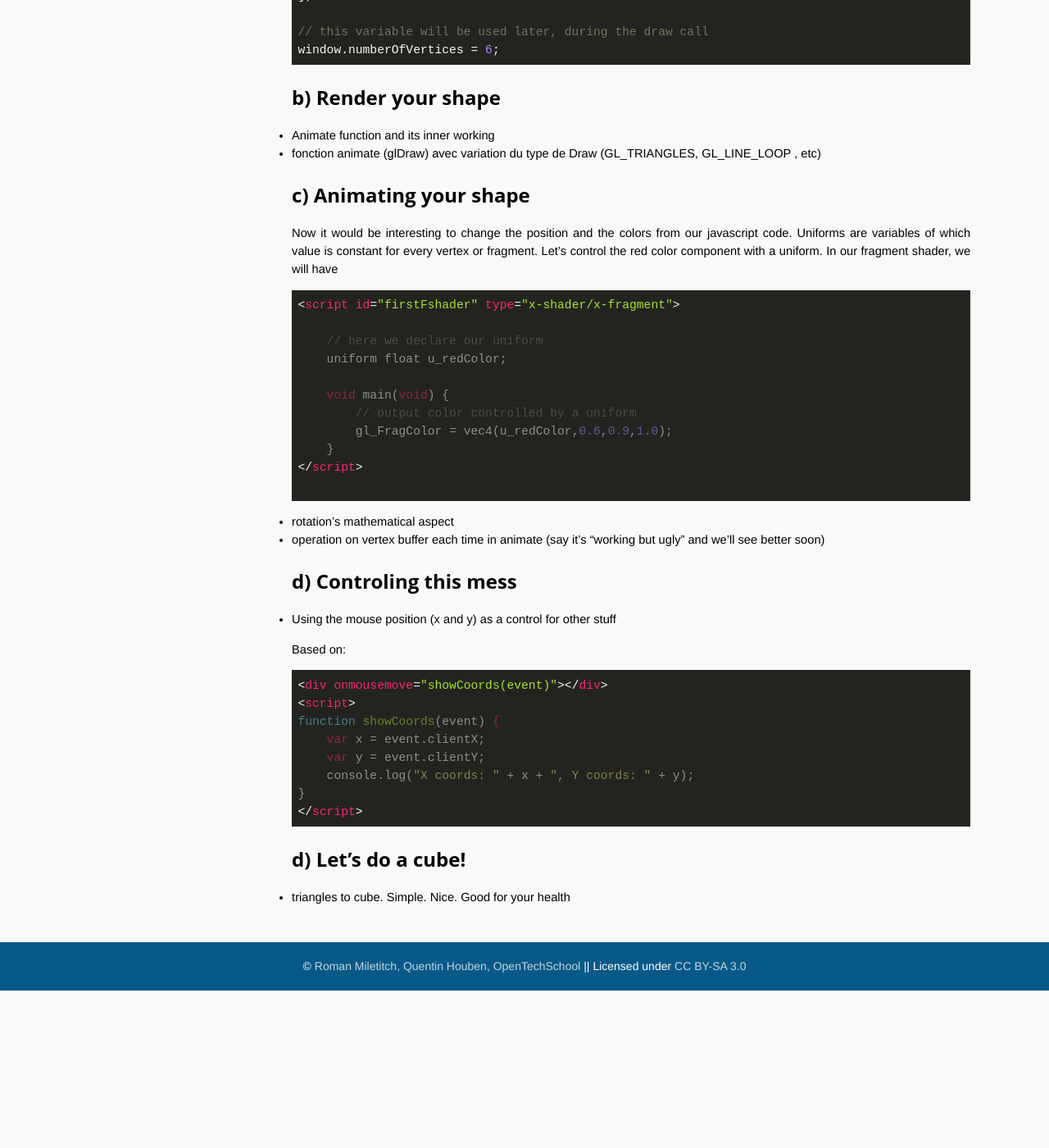
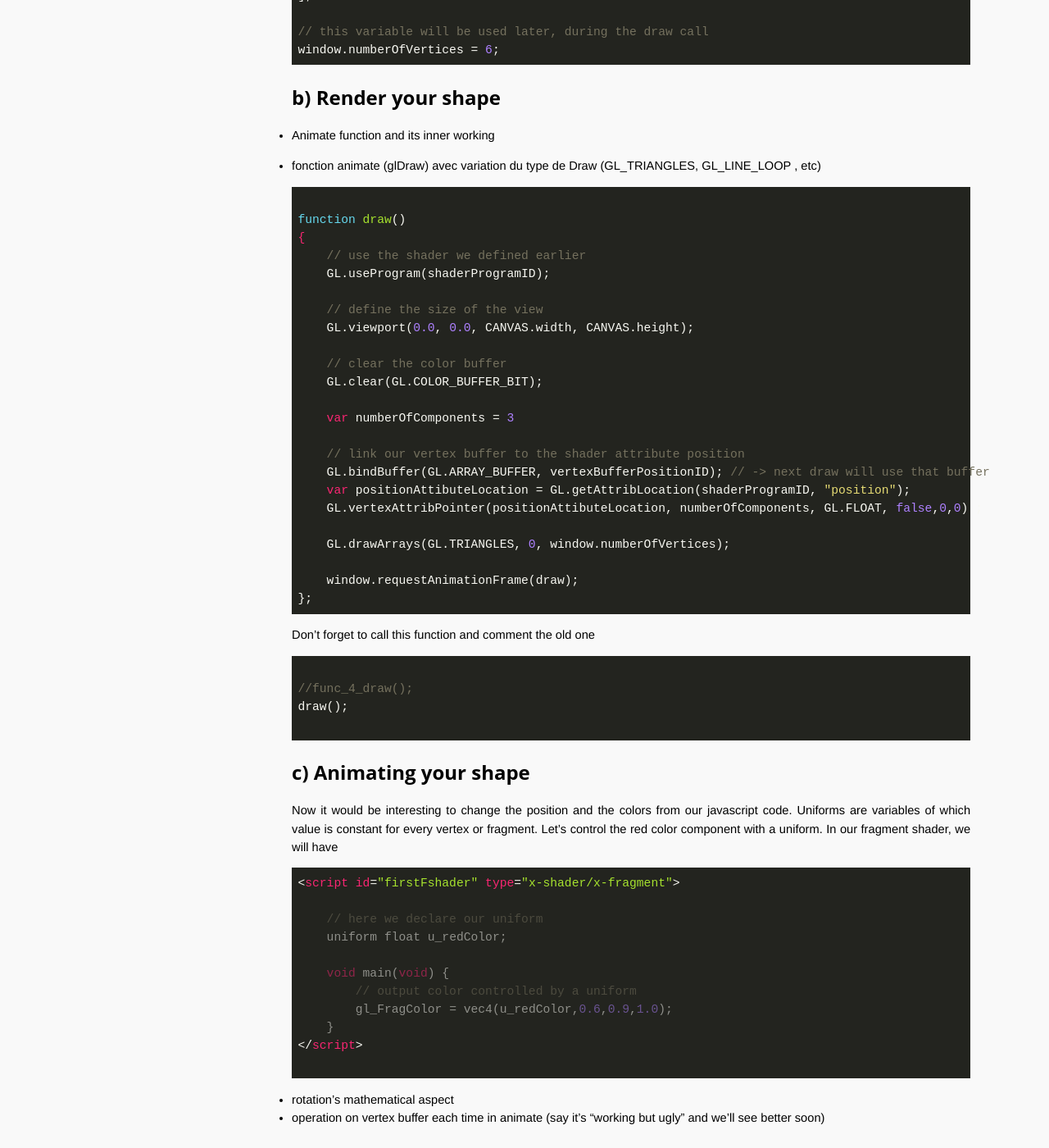
Before and after one commit to OpenTechSchool-Brussels/intro-to-webGL-and-shaders, a Jekyll site: the page built from log3_draw-animate-shape.md, in a window 1280 px wide and 1400 px high, scrolled down 1203 px. Shown: the whole window at 82% size. Built offline with Jekyll 4.4.1, drawn with Linux system fonts in a browser that asks for light colours; before the commit the page ends 2411 px from its top, so only the background shows below that.

Commit message:
update log 3

```diff
--- a/log3_draw-animate-shape.md
+++ b/log3_draw-animate-shape.md
@@ -64,7 +64,42 @@ window.numberOfVertices = 6;
 
 ## b) Render your shape
 * Animate function and its inner working
+
 * fonction animate (glDraw) avec variation du type de Draw (GL_TRIANGLES, GL_LINE_LOOP , etc)
+
+~~~ Javascript
+
+function draw()
+{
+    // use the shader we defined earlier
+    GL.useProgram(shaderProgramID);
+
+    // define the size of the view
+    GL.viewport(0.0, 0.0, CANVAS.width, CANVAS.height);
+
+    // clear the color buffer
+    GL.clear(GL.COLOR_BUFFER_BIT);
+
+    var numberOfComponents = 3
+
+    // link our vertex buffer to the shader attribute position
+    GL.bindBuffer(GL.ARRAY_BUFFER, vertexBufferPositionID); // -> next draw will use that buffer
+    var positionAttibuteLocation = GL.getAttribLocation(shaderProgramID, "position");
+    GL.vertexAttribPointer(positionAttibuteLocation, numberOfComponents, GL.FLOAT, false,0,0) ;
+
+    GL.drawArrays(GL.TRIANGLES, 0, window.numberOfVertices);
+
+    window.requestAnimationFrame(draw);
+};
+~~~
+
+Don't forget to call this function and comment the old one
+~~~ Javascript
+
+//func_4_draw();
+draw();
+
+~~~
 
 ## c) Animating your shape
 
```
Also changed, not shown: src/lib.js (+6 -1 lines).
